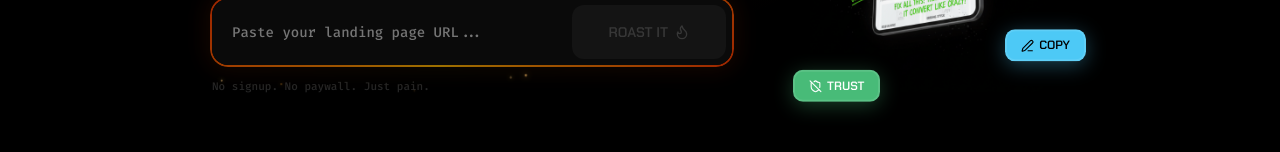
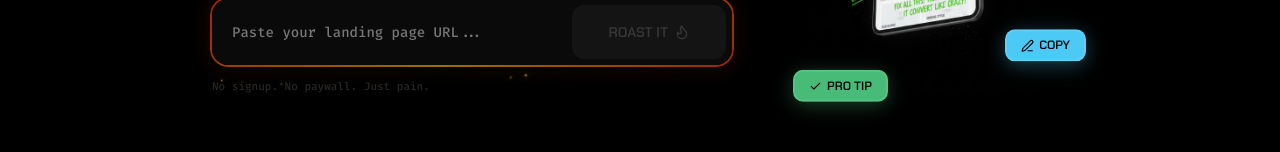
Before and after one commit to lordshua1337/roast3d, a React (Vite) app: page / in a window 1280 px wide. Shown: the part 468-620 px from the top of the page. Built offline with nearby package versions, Linux system fonts and the light colour scheme.

Commit message:
feat: green tag now PRO TIP with check icon

```diff
--- a/src/components/InputPage.tsx
+++ b/src/components/InputPage.tsx
@@ -1,6 +1,6 @@
 import { useRef, useEffect } from "react";
 import {
-  Skull, Crosshair, PenLine, ShieldOff,
+  Skull, Crosshair, PenLine, Check,
   Smartphone, Clapperboard, Flame,
 } from "lucide-react";
 import { Logo } from "./Logo";
@@ -221,7 +221,7 @@ export function InputPage({ tab, setTab, input, setInput, error, onRoast }: Inpu
               { text: "DEAD", bg: "#e53e3e", t: 5, r: -12, rot: 6, d: 0, I: Skull },
               { text: "NO CTA", bg: "#f0d000", t: 80, r: -32, rot: -4, d: 0.6, dark: true, I: Crosshair },
               { text: "COPY", bg: "#4dc9f6", b: 45, r: -18, rot: 7, d: 1.1, dark: true, I: PenLine },
-              { text: "TRUST", bg: "#48bb78", b: 2, l: 5, rot: -5, d: 1.6, I: ShieldOff },
+              { text: "PRO TIP", bg: "#48bb78", b: 2, l: 5, rot: -5, d: 1.6, dark: true, I: Check },
             ].map((b, i) => (
               <div
                 key={i}
```
